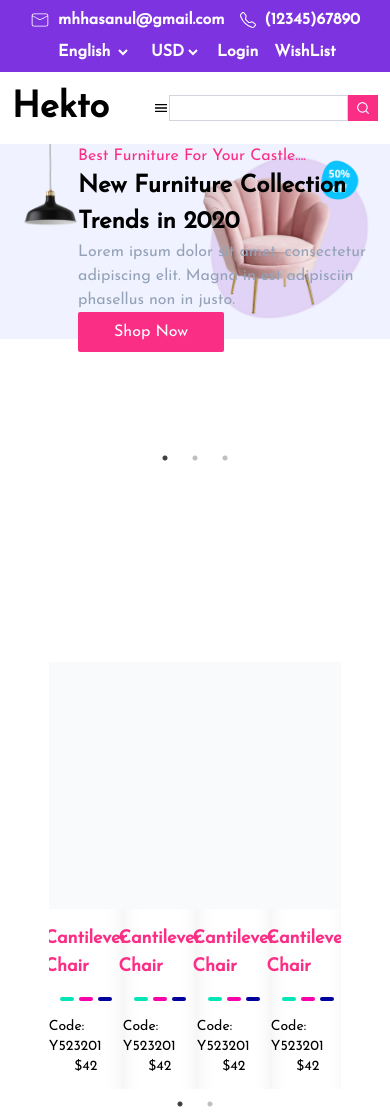
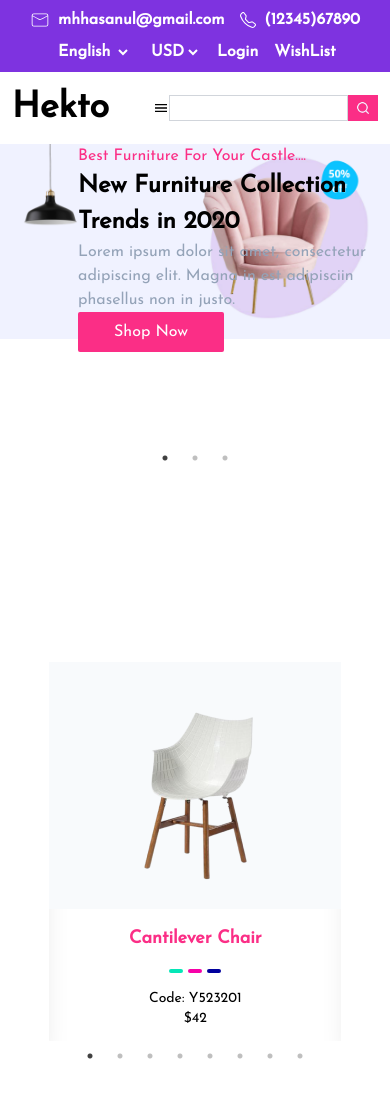
Before and after one commit to maden1738/Hekto, a React (Vite) app: page / in a window 390 px wide. Shown: the top 1114 px of the page. After the commit the page ends 1066 px from the top, so only its background shows below. Built offline with nearby package versions, Linux system fonts and the light colour scheme; grey boxes are pictures that could not be loaded; the HTML template or start-up script is replaced by a standard one.

Commit message:
responsive slider

```diff
--- a/src/components/Featured.jsx
+++ b/src/components/Featured.jsx
@@ -59,13 +59,40 @@ export default function Featured() {
   ];
   const settings = {
     dots: true,
-    infinite: false,
+    infinite: true,
     speed: 500,
     slidesToShow: 4,
     slidesToScroll: 4,
+    initialSlide: 0,
+    responsive: [
+      {
+        breakpoint: 1243,
+        settings: {
+          slidesToShow: 3,
+          slidesToScroll: 3,
+          infinite: true,
+          dots: true,
+        },
+      },
+      {
+        breakpoint: 700,
+        settings: {
+          slidesToShow: 2,
+          slidesToScroll: 2,
+          initialSlide: 2,
+        },
+      },
+      {
+        breakpoint: 480,
+        settings: {
+          slidesToShow: 1,
+          slidesToScroll: 1,
+        },
+      },
+    ],
   };
   return (
-    <div className=" gap-6  mt-[219px] mx-auto w-[75%]">
+    <div className=" mx-auto  mt-[219px] w-[75%] ">
       <Slider {...settings}>
         {products.map((el) => (
           <FeaturedProduct
```
